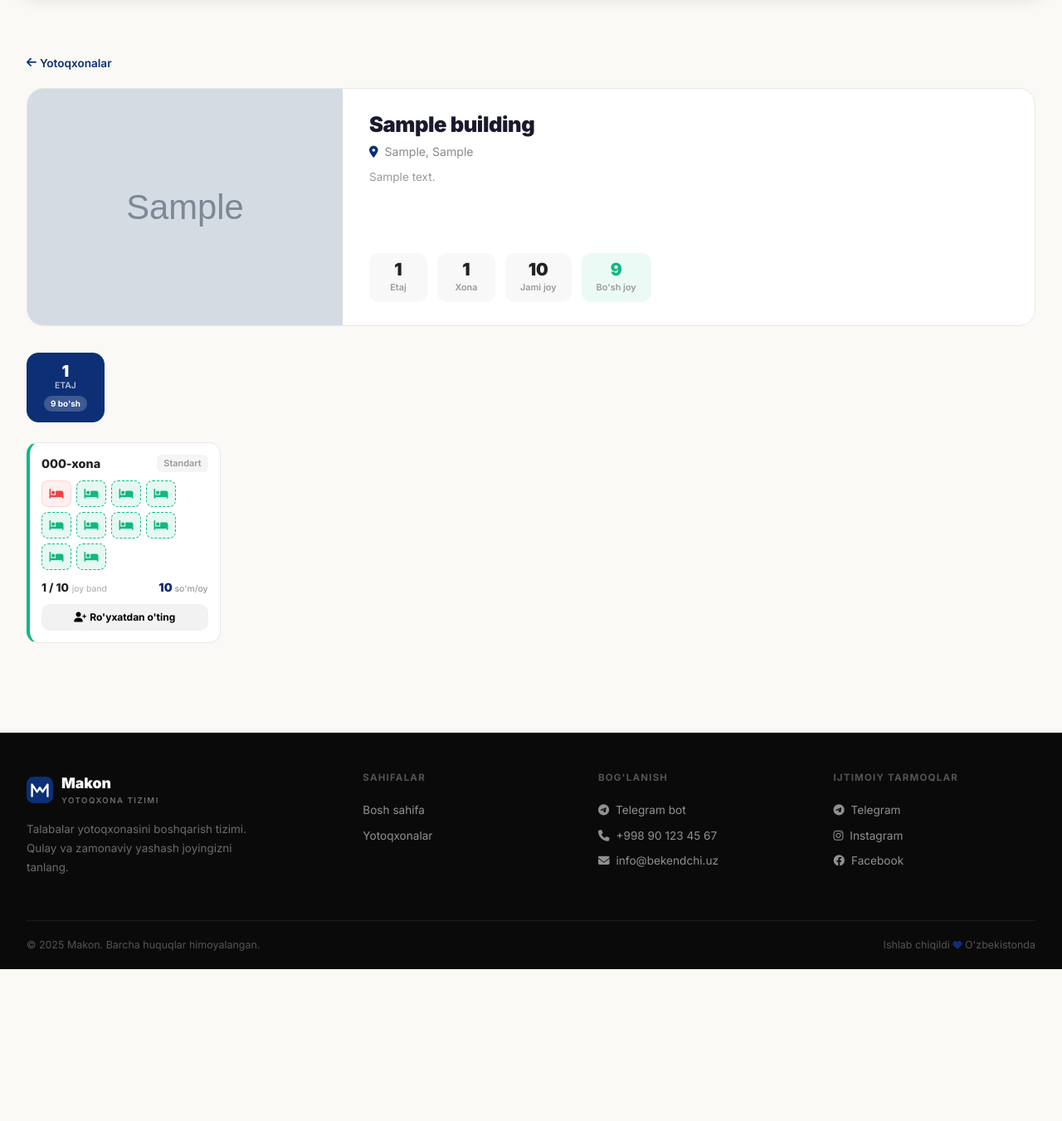
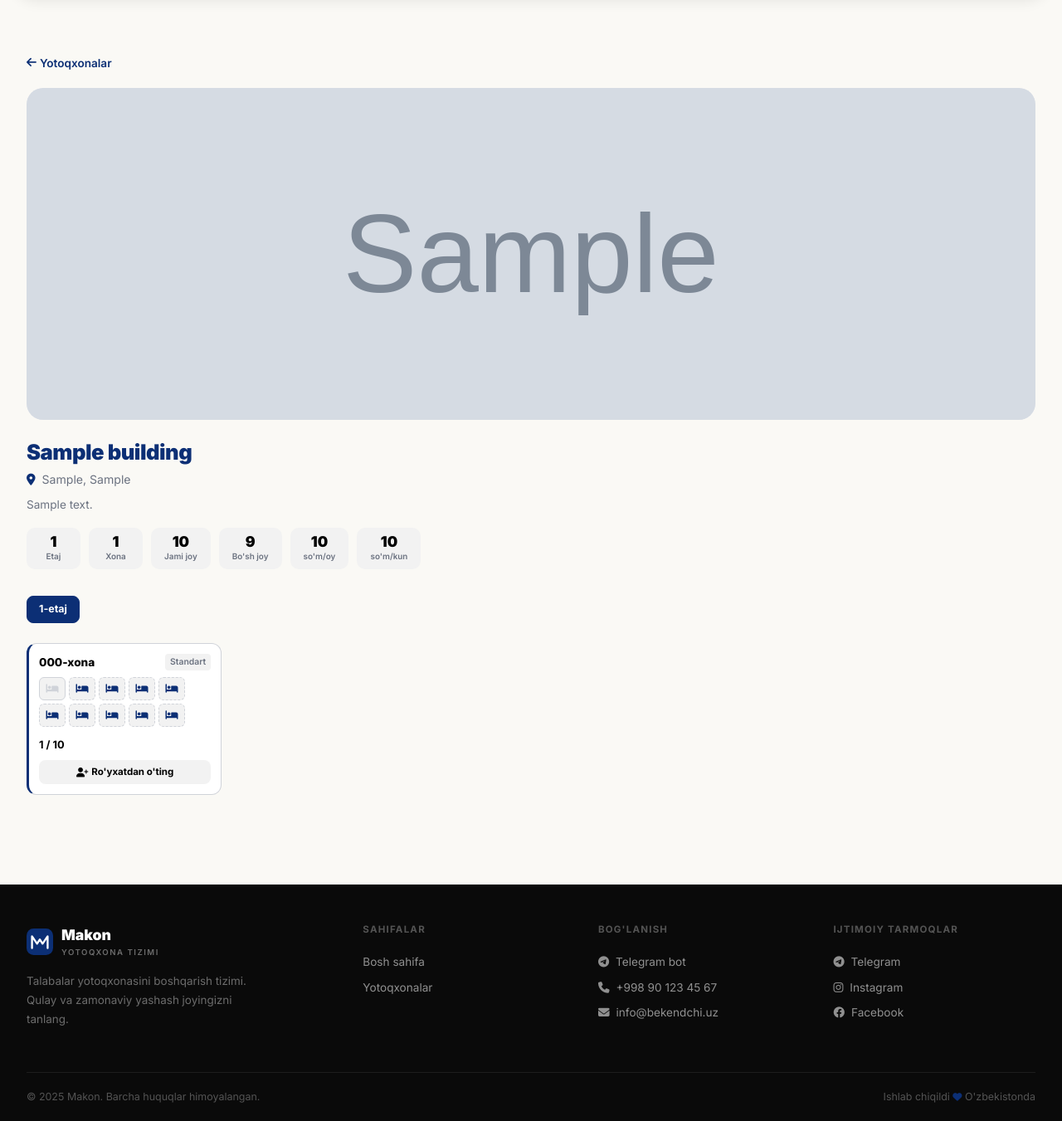
Before and after one commit to JozilovaZ/yotoqxona_web, a Django app: page /applications/rooms/1/ in a window 1280 px wide. Shown: the part 66-1417 px from the top of the page at 83% size. Before the commit the page ends 1234 px from the top, so only its background shows below. Run offline with Django 5.2, Linux system fonts and the light colour scheme; tables that the repository leaves empty hold one stand-in row (values such as "Sample post"); grey boxes marked "Sample" are stand-in pictures.

Commit message:
Redesign building detail: full-width image, text below, compact floor tabs
- Image displayed full-width at top (400px height)
- Building info and stats shown below image
- Floor tabs simplified: compact inline buttons without badge
- All colors reduced to #FAF9F5, #D0D3D9, #0C2F75, #F2F2F2 only
- Beds use theme colors instead of green/red

Co-Authored-By: Claude Opus 4.6 <noreply@anthropic.com>

```diff
--- a/templates/applications/building_detail.html
+++ b/templates/applications/building_detail.html
@@ -10,8 +10,7 @@
     <i class="fas fa-arrow-left me-1"></i> Yotoqxonalar
 </a>
 
-<!-- ═══ YOTOQXONA INFO ═══ -->
-<div class="bd-hero">
+<!-- ═══ RASM KATTA ═══ -->
 <div class="bd-hero-img">
     {% if building.image %}
     <img src="{{ building.image.url }}" alt="{{ building.name }}">
@@ -21,18 +20,20 @@
     </div>
     {% endif %}
 </div>
-    <div class="bd-hero-info">
-        <h1 class="bd-hero-title">{{ building.name }}</h1>
+
+<!-- ═══ MA'LUMOTLAR ═══ -->
+<div class="bd-info">
+    <h1 class="bd-title">{{ building.name }}</h1>
 
     {% if building.city or building.street %}
-        <div class="bd-hero-loc">
+    <div class="bd-loc">
         <i class="fas fa-map-marker-alt"></i>
         {{ building.city }}{% if building.city and building.street %}, {% endif %}{{ building.street }}
     </div>
     {% endif %}
 
     {% if building.description %}
-        <p class="bd-hero-desc">{{ building.description }}</p>
+    <p class="bd-desc">{{ building.description }}</p>
     {% endif %}
 
     <div class="bd-stats">
@@ -48,11 +49,22 @@
             <div class="bd-stat-num">{{ total_capacity }}</div>
             <div class="bd-stat-label">Jami joy</div>
         </div>
-            <div class="bd-stat bd-stat-green">
+        <div class="bd-stat">
             <div class="bd-stat-num">{{ total_available }}</div>
             <div class="bd-stat-label">Bo'sh joy</div>
         </div>
+        {% if building.monthly_price > 0 %}
+        <div class="bd-stat">
+            <div class="bd-stat-num">{{ building.monthly_price|floatformat:0 }}</div>
+            <div class="bd-stat-label">so'm/oy</div>
         </div>
+        {% endif %}
+        {% if building.daily_price > 0 %}
+        <div class="bd-stat">
+            <div class="bd-stat-num">{{ building.daily_price|floatformat:0 }}</div>
+            <div class="bd-stat-label">so'm/kun</div>
+        </div>
+        {% endif %}
     </div>
 </div>
 
@@ -70,9 +82,7 @@
 <div class="bd-floor-tabs">
     {% for fd in floors_data %}
     <button class="bd-floor-tab {% if forloop.first %}active{% endif %}" onclick="showFloor({{ fd.floor.number }}, this)">
-        <span class="bd-floor-tab-num">{{ fd.floor.number }}</span>
-        <span class="bd-floor-tab-label">etaj</span>
-        <span class="bd-floor-tab-badge {% if fd.available > 0 %}has-free{% endif %}">{{ fd.available }} bo'sh</span>
+        {{ fd.floor.number }}-etaj
     </button>
     {% endfor %}
 </div>
@@ -88,7 +98,6 @@
                 <span class="bd-room-type">{{ room.get_room_type_display }}</span>
             </div>
 
-            <!-- Joylar vizual ko'rinishi -->
             <div class="bd-beds">
                 {% for i in "x"|ljust:room.capacity %}
                 <div class="bd-bed {% if forloop.counter <= room.current_occupancy %}bd-bed-taken{% else %}bd-bed-free{% endif %}" title="{% if forloop.counter <= room.current_occupancy %}Band{% else %}Bo'sh{% endif %}">
@@ -98,11 +107,7 @@
             </div>
 
             <div class="bd-room-info">
-                <div class="bd-room-occupancy">
-                    <span class="bd-room-occ-text">{{ room.current_occupancy }} / {{ room.capacity }}</span>
-                    <span class="bd-room-occ-label">joy band</span>
-                </div>
-                <div class="bd-room-price">{{ building.monthly_price|floatformat:0 }} <span>so'm/oy</span></div>
+                <span class="bd-room-occ">{{ room.current_occupancy }} / {{ room.capacity }}</span>
             </div>
 
             {% if room.available_beds > 0 %}
@@ -135,34 +140,25 @@
 
 {% block extra_css %}
 <style>
-    /* ═══ BACK ═══ */
     .bd-back {
         display: inline-flex;
         align-items: center;
         font-size: 0.85rem;
         font-weight: 600;
-        color: var(--p);
+        color: #0C2F75;
         text-decoration: none;
         margin-bottom: 1.25rem;
-        transition: opacity .2s;
     }
-    .bd-back:hover { opacity: .7; color: var(--p); }
+    .bd-back:hover { opacity: .7; color: #0C2F75; }
 
-    /* ═══ HERO ═══ */
-    .bd-hero {
-        display: flex;
-        gap: 2rem;
-        margin-bottom: 2rem;
-        background: #fff;
-        border: 1px solid #e8e8e8;
+    /* ═══ RASM ═══ */
+    .bd-hero-img {
+        width: 100%;
+        height: 400px;
         border-radius: 20px;
         overflow: hidden;
-    }
-    .bd-hero-img {
-        width: 380px;
-        min-height: 260px;
-        flex-shrink: 0;
-        background: #f5f5f5;
+        background: #F2F2F2;
+        margin-bottom: 1.5rem;
     }
     .bd-hero-img img {
         width: 100%;
@@ -175,31 +171,31 @@
         display: flex;
         align-items: center;
         justify-content: center;
-        background: linear-gradient(135deg, #F2F2F2, #D0D3D9);
+        background: #F2F2F2;
         font-size: 4rem;
-        color: var(--p);
+        color: #D0D3D9;
     }
-    .bd-hero-info {
-        padding: 1.75rem 2rem 1.75rem 0;
-        display: flex;
-        flex-direction: column;
+
+    /* ═══ INFO ═══ */
+    .bd-info {
+        margin-bottom: 2rem;
     }
-    .bd-hero-title {
+    .bd-title {
         font-size: 1.6rem;
         font-weight: 900;
-        color: #1a1a2e;
+        color: #0C2F75;
         letter-spacing: -0.5px;
         margin-bottom: 0.4rem;
     }
-    .bd-hero-loc {
+    .bd-loc {
         font-size: 0.88rem;
-        color: #888;
+        color: #6b7280;
         margin-bottom: 0.6rem;
     }
-    .bd-hero-loc i { color: var(--p); margin-right: 4px; }
-    .bd-hero-desc {
+    .bd-loc i { color: #0C2F75; margin-right: 4px; }
+    .bd-desc {
         font-size: 0.85rem;
-        color: #999;
+        color: #6b7280;
         line-height: 1.6;
         margin-bottom: 1rem;
     }
@@ -207,201 +203,143 @@
     /* Stats */
     .bd-stats {
         display: flex;
-        gap: 12px;
-        margin-top: auto;
+        gap: 10px;
+        flex-wrap: wrap;
     }
     .bd-stat {
-        background: #f8f8f8;
-        border-radius: 12px;
-        padding: 10px 18px;
+        background: #F2F2F2;
+        border-radius: 10px;
+        padding: 8px 16px;
         text-align: center;
-        min-width: 70px;
+        min-width: 65px;
     }
     .bd-stat-num {
-        font-size: 1.3rem;
+        font-size: 1.1rem;
         font-weight: 900;
-        color: #222;
+        color: #000;
         line-height: 1;
     }
     .bd-stat-label {
-        font-size: 0.68rem;
-        color: #999;
+        font-size: 0.62rem;
+        color: #6b7280;
         font-weight: 600;
         margin-top: 2px;
     }
-    .bd-stat-green { background: rgba(16,185,129,.08); }
-    .bd-stat-green .bd-stat-num { color: #10B981; }
 
     /* ═══ EMPTY ═══ */
     .bd-empty {
         text-align: center;
         padding: 3rem;
         background: #fff;
-        border: 1px solid #e8e8e8;
-        border-radius: 20px;
+        border: 1px solid #D0D3D9;
+        border-radius: 16px;
     }
-    .bd-empty i { font-size: 2.5rem; color: #ddd; margin-bottom: 1rem; }
-    .bd-empty h5 { font-weight: 700; color: #555; }
-    .bd-empty p { color: #aaa; font-size: 0.9rem; }
+    .bd-empty i { font-size: 2.5rem; color: #D0D3D9; margin-bottom: 1rem; }
+    .bd-empty h5 { font-weight: 700; color: #000; }
+    .bd-empty p { color: #6b7280; font-size: 0.9rem; }
 
     /* ═══ FLOOR TABS ═══ */
     .bd-floor-tabs {
         display: flex;
-        gap: 8px;
+        gap: 6px;
         margin-bottom: 1.25rem;
         overflow-x: auto;
         padding-bottom: 4px;
     }
     .bd-floor-tab {
-        display: flex;
-        flex-direction: column;
-        align-items: center;
-        padding: 12px 20px;
-        border: 1.5px solid #e8e8e8;
-        border-radius: 14px;
+        padding: 6px 14px;
+        border: 1.5px solid #D0D3D9;
+        border-radius: 8px;
         background: #fff;
         cursor: pointer;
         transition: all .2s;
-        min-width: 80px;
+        font-size: 0.78rem;
+        font-weight: 700;
+        color: #000;
+        white-space: nowrap;
         flex-shrink: 0;
     }
-    .bd-floor-tab:hover { border-color: var(--p); }
+    .bd-floor-tab:hover { border-color: #0C2F75; color: #0C2F75; }
     .bd-floor-tab.active {
         background: #0C2F75;
         border-color: #0C2F75;
-    }
-    .bd-floor-tab-num {
-        font-size: 1.2rem;
-        font-weight: 900;
-        color: #222;
-        line-height: 1;
-    }
-    .bd-floor-tab.active .bd-floor-tab-num { color: #fff; }
-    .bd-floor-tab-label {
-        font-size: 0.65rem;
-        color: #999;
-        font-weight: 600;
-        text-transform: uppercase;
-    }
-    .bd-floor-tab.active .bd-floor-tab-label { color: rgba(255,255,255,.7); }
-    .bd-floor-tab-badge {
-        font-size: 0.62rem;
-        font-weight: 700;
-        color: #999;
-        margin-top: 4px;
-        padding: 2px 8px;
-        border-radius: 100px;
-        background: #f0f0f0;
-    }
-    .bd-floor-tab-badge.has-free {
-        background: rgba(16,185,129,.1);
-        color: #10B981;
-    }
-    .bd-floor-tab.active .bd-floor-tab-badge {
-        background: rgba(255,255,255,.2);
         color: #fff;
     }
 
     /* ═══ ROOMS GRID ═══ */
     .bd-rooms-grid {
         display: grid;
-        grid-template-columns: repeat(auto-fill, minmax(220px, 1fr));
-        gap: 12px;
+        grid-template-columns: repeat(auto-fill, minmax(200px, 1fr));
+        gap: 10px;
     }
 
     .bd-room {
         background: #fff;
-        border: 1.5px solid #e8e8e8;
-        border-radius: 14px;
-        padding: 14px;
-        transition: transform .2s, box-shadow .2s;
+        border: 1.5px solid #D0D3D9;
+        border-radius: 12px;
+        padding: 12px;
     }
     .bd-room:hover {
-        transform: translateY(-2px);
-        box-shadow: 0 4px 15px rgba(0,0,0,.06);
+        box-shadow: 0 2px 10px rgba(0,0,0,.05);
     }
-    .bd-room-free { border-left: 4px solid #10B981; }
-    .bd-room-full { border-left: 4px solid #EF4444; opacity: .7; }
-    .bd-room-repair { border-left: 4px solid #F59E0B; opacity: .5; }
+    .bd-room-free { border-left: 3px solid #0C2F75; }
+    .bd-room-full { border-left: 3px solid #D0D3D9; opacity: .6; }
+    .bd-room-repair { border-left: 3px solid #D0D3D9; opacity: .4; }
 
     .bd-room-header {
         display: flex;
         justify-content: space-between;
         align-items: center;
-        margin-bottom: 10px;
+        margin-bottom: 8px;
     }
     .bd-room-number {
-        font-size: 0.9rem;
+        font-size: 0.85rem;
         font-weight: 800;
-        color: #222;
+        color: #000;
     }
     .bd-room-type {
-        font-size: 0.68rem;
+        font-size: 0.65rem;
         font-weight: 600;
-        color: #999;
-        background: #f5f5f5;
-        padding: 2px 8px;
-        border-radius: 6px;
+        color: #6b7280;
+        background: #F2F2F2;
+        padding: 2px 6px;
+        border-radius: 4px;
     }
 
-    /* ═══ BEDS VISUAL ═══ */
+    /* ═══ BEDS ═══ */
     .bd-beds {
         display: flex;
-        gap: 6px;
+        gap: 4px;
         flex-wrap: wrap;
-        margin-bottom: 10px;
+        margin-bottom: 8px;
     }
     .bd-bed {
-        width: 36px;
-        height: 32px;
-        border-radius: 8px;
+        width: 32px;
+        height: 28px;
+        border-radius: 6px;
         display: flex;
         align-items: center;
         justify-content: center;
-        font-size: 0.85rem;
-        transition: transform .15s;
+        font-size: 0.75rem;
     }
-    .bd-bed:hover { transform: scale(1.1); }
     .bd-bed-free {
-        background: rgba(16,185,129,.1);
-        color: #10B981;
-        border: 1.5px dashed #10B981;
+        background: #F2F2F2;
+        color: #0C2F75;
+        border: 1.5px dashed #D0D3D9;
     }
     .bd-bed-taken {
-        background: rgba(239,68,68,.08);
-        color: #EF4444;
-        border: 1.5px solid rgba(239,68,68,.15);
+        background: #F2F2F2;
+        color: #D0D3D9;
+        border: 1.5px solid #D0D3D9;
     }
 
     .bd-room-info {
-        display: flex;
-        justify-content: space-between;
-        align-items: center;
-        margin-bottom: 10px;
+        margin-bottom: 8px;
     }
-    .bd-room-occupancy {
-        display: flex;
-        align-items: baseline;
-        gap: 4px;
-    }
-    .bd-room-occ-text {
-        font-size: 0.85rem;
-        font-weight: 800;
-        color: #222;
-    }
-    .bd-room-occ-label {
-        font-size: 0.65rem;
-        color: #aaa;
-    }
-    .bd-room-price {
-        font-size: 0.88rem;
-        font-weight: 900;
-        color: var(--p);
-    }
-    .bd-room-price span {
-        font-size: 0.65rem;
-        font-weight: 500;
-        color: #999;
+    .bd-room-occ {
+        font-size: 0.8rem;
+        font-weight: 700;
+        color: #000;
     }
 
     .bd-room-action { margin-top: 2px; }
@@ -410,38 +348,34 @@
         align-items: center;
         justify-content: center;
         width: 100%;
-        padding: 7px;
-        border-radius: 10px;
+        padding: 6px;
+        border-radius: 8px;
         background: #F2F2F2;
         color: #000;
-        font-size: 0.75rem;
+        font-size: 0.72rem;
         font-weight: 700;
         text-decoration: none;
         transition: opacity .2s;
     }
-    .bd-room-btn:hover { opacity: .85; color: #000; }
+    .bd-room-btn:hover { opacity: .8; color: #000; }
     .bd-room-btn-disabled {
         display: flex;
         align-items: center;
         justify-content: center;
         width: 100%;
-        padding: 7px;
-        border-radius: 10px;
-        background: #f0f0f0;
-        color: #bbb;
-        font-size: 0.75rem;
+        padding: 6px;
+        border-radius: 8px;
+        background: #F2F2F2;
+        color: #D0D3D9;
+        font-size: 0.72rem;
         font-weight: 700;
     }
 
     /* ═══ RESPONSIVE ═══ */
     @media (max-width: 768px) {
-        .bd-hero { flex-direction: column; }
-        .bd-hero-img { width: 100%; min-height: 200px; max-height: 220px; }
-        .bd-hero-info { padding: 1.25rem; }
-        .bd-stats { flex-wrap: wrap; }
+        .bd-hero-img { height: 240px; border-radius: 14px; }
         .bd-rooms-grid { grid-template-columns: repeat(2, 1fr); }
-        .bd-floor-tabs { gap: 6px; }
-        .bd-floor-tab { padding: 10px 14px; min-width: 65px; }
+        .bd-floor-tabs { gap: 4px; }
     }
     @media (max-width: 480px) {
         .bd-rooms-grid { grid-template-columns: 1fr; }
```
Lines whose indentation alone changed are shown as unchanged.
